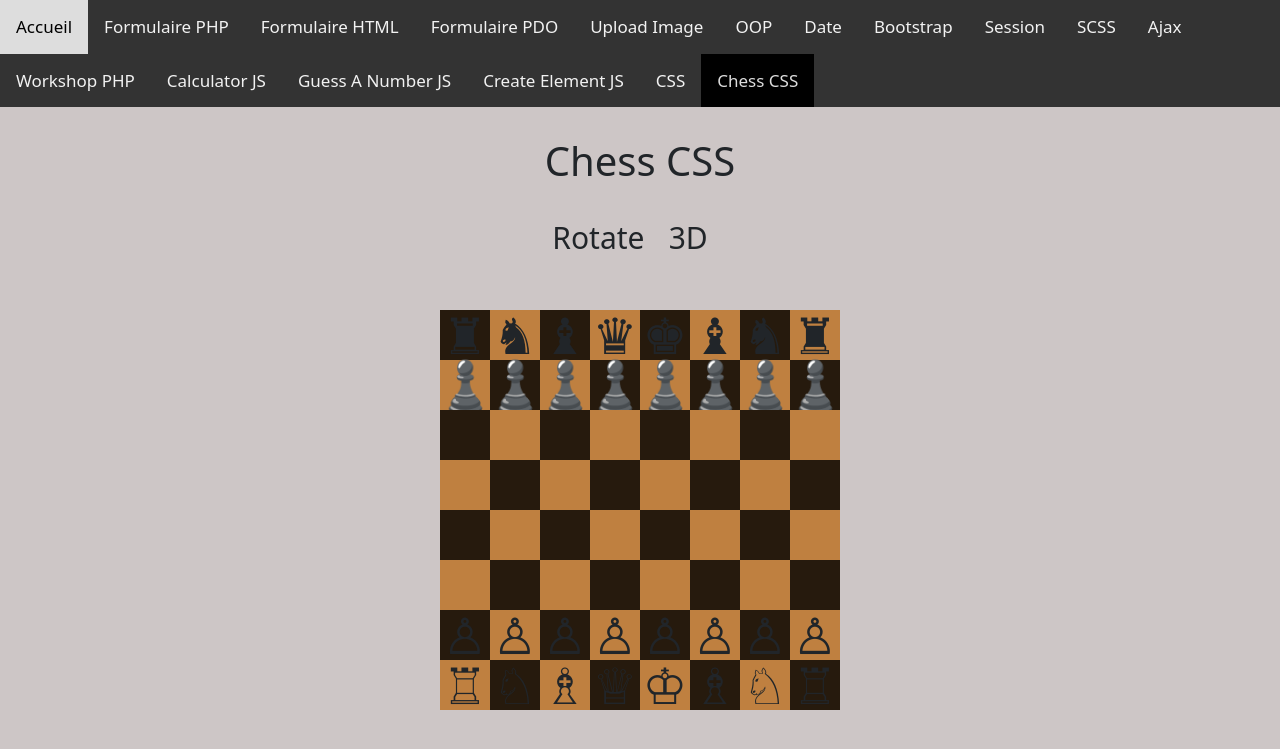
After one commit to jaldabaoth-code/AJAX-HTML-JavaScript-PHP-SQL-Styles, a PHP site: page /chessCSS/chessCSS.php in a window 1280 px wide. The commit adds this page. Shown: the top 749 px of the page. Run offline with PHP 8.4, Linux system fonts and the light colour scheme.

Commit message:
add chessCSS

```diff
--- /dev/null
+++ b/chessCSS/chessCSS.php
@@ -0,0 +1,89 @@
+<!DOCTYPE html>
+<html lang="en">
+    <head>
+        <?php
+            /* head included */
+            include '../includes/head.html';
+        ?>
+        <link rel="stylesheet" href="../assets/styles/formStyle.css">
+        <link rel="stylesheet" href="style.css">
+        <title>Chess CSS</title>
+    </head>
+    <?php
+        /* navbar included */
+        include '../includes/navbar.php';
+    ?>
+    <body class="text-center">
+        <h1 class="">Chess CSS</h1>
+        <input type="checkbox" id="rotate">
+        <label class="chessButton" for="rotate">Rotate</label>
+        <input type="checkbox" id="threed">
+        <label class="chessButton" for="threed">3D</label>
+        <main class="chessboard">
+            <div data-piece="♜"></div>
+            <div data-piece="♞"></div>
+            <div data-piece="♝"></div>
+            <div data-piece="♛"></div>
+            <div data-piece="♚"></div>
+            <div data-piece="♝"></div>
+            <div data-piece="♞"></div>
+            <div data-piece="♜"></div>
+            <div data-piece="♟"></div>
+            <div data-piece="♟"></div>
+            <div data-piece="♟"></div>
+            <div data-piece="♟"></div>
+            <div data-piece="♟"></div>
+            <div data-piece="♟"></div>
+            <div data-piece="♟"></div>
+            <div data-piece="♟"></div>
+            <div></div>
+            <div></div>
+            <div></div>
+            <div></div>
+            <div></div>
+            <div></div>
+            <div></div>
+            <div></div>
+            <div></div>
+            <div></div>
+            <div></div>
+            <div></div>
+            <div></div>
+            <div></div>
+            <div></div>
+            <div></div>
+            <div></div>
+            <div></div>
+            <div></div>
+            <div></div>
+            <div></div>
+            <div></div>
+            <div></div>
+            <div></div>
+            <div></div>
+            <div></div>
+            <div></div>
+            <div></div>
+            <div></div>
+            <div></div>
+            <div></div>
+            <div></div>
+            <div data-piece="♙"></div>
+            <div data-piece="♙"></div>
+            <div data-piece="♙"></div>
+            <div data-piece="♙"></div>
+            <div data-piece="♙"></div>
+            <div data-piece="♙"></div>
+            <div data-piece="♙"></div>
+            <div data-piece="♙"></div>
+            <div data-piece="♖"></div>
+            <div data-piece="♘"></div>
+            <div data-piece="♗"></div>
+            <div data-piece="♕"></div>
+            <div data-piece="♔"></div>
+            <div data-piece="♗"></div>
+            <div data-piece="♘"></div>
+            <div data-piece="♖"></div>
+        </main>
+    </body>
+</html>
--- /dev/null
+++ b/chessCSS/style.css
@@ -0,0 +1,86 @@
+:root {
+    --size: 50px;
+    --hue: 30;
+}
+
+main {
+    display: flex;
+    justify-content: center;
+    perspective: 1000px;
+    margin-top: 50px;
+}
+
+.chessboard {
+    display: grid;
+    grid-template-columns: repeat(8, var(--size));
+    grid-template-rows: repeat(8, var(--size));
+    counter-set: columns 1;
+    counter-set: rows 9;
+    transform: rotateX(var(--chessboard-inclination, 0deg)) rotateZ(var(--chessboard-rotation, 0deg));
+    transition: 1s ease-in-out;
+    transform-style: preserve-3d;
+}
+
+.chessboard div {
+    --main-color: hsl(var(--hue), 50%, calc(var(--lightness, 50%) + var(--lightness-modifier, 0%)));
+    background-color: var(--main-color);
+    display: flex;
+    justify-content: center;
+    align-items: center;
+    counter-increment: columns;
+    font-size: 50px;
+    transform-style: preserve-3d;
+}
+
+.chessboard div::before {
+    transform: rotateZ(calc(var(--chessboard-rotation, 0deg) * -1)) rotateX(var(--chessboard-piece-inclination, 0deg)) translateY(var(--translation-piece, 0px));
+    transition: 1s ease-in-out;
+    content: attr(data-piece);
+}
+
+.chessboard div:hover::after {
+    content: counter(columns, upper-alpha) counter(rows);
+    font-size: 30px;
+    position: absolute;
+    transform: rotateZ(calc(var(--chessboard-rotation, 0deg) * -1));
+}
+
+.chessboard div:nth-child(8n+1) {
+    counter-reset: columns 1;
+    counter-increment: rows -1;
+}
+
+.chessboard div:is(:nth-child(16n),
+:nth-child(16n-2),:nth-child(16n-4),
+:nth-child(16n-6),:nth-child(16n-9),
+:nth-child(16n-11),:nth-child(16n-13),:nth-child(16n-15)
+) {
+    --lightness: 10%;
+}
+
+.chessboard div:hover {
+    --lightness-modifier: 10%;
+}
+
+input[type="checkbox"] {
+    display: none;
+}
+
+input[type="checkbox"]:checked + label {
+    font-weight: bold;
+}
+
+#rotate:checked ~ .chessboard {
+    --chessboard-rotation: 180deg;
+}
+
+#threed:checked ~ .chessboard {
+    --chessboard-inclination: 70deg;
+    --chessboard-piece-inclination: -90deg;
+    --translation-piece: calc(var(--size) / -2);
+}
+
+.chessButton {
+    margin-right: 20px;
+    font-size: 30px;
+}
--- a/includes/navbar.php
+++ b/includes/navbar.php
@@ -21,4 +21,5 @@ $pageName=explode('/', $uri)[1];
     <a class="<?= ($pageName=='guessNumberJS') ? 'active' : '' ?>" href="../guessNumberJS/guessNumberJS.php">Guess A Number JS</a>
     <a class="<?= ($pageName=='createElementJS') ? 'active' : '' ?>" href="../createElementJS/createElementJS.php">Create Element JS</a>
     <a class="<?= ($pageName=='css') ? 'active' : '' ?>" href="../css/css.php">CSS</a>
+    <a class="<?= ($pageName=='chessCSS') ? 'active' : '' ?>" href="../chessCSS/chessCSS.php">Chess CSS</a>
 </div>
```
Also changed, not shown: README.md.
